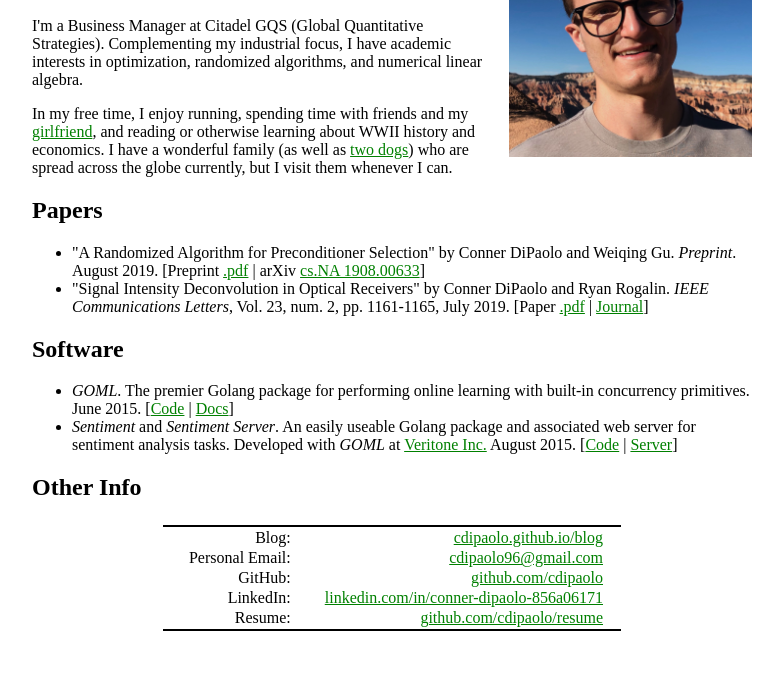
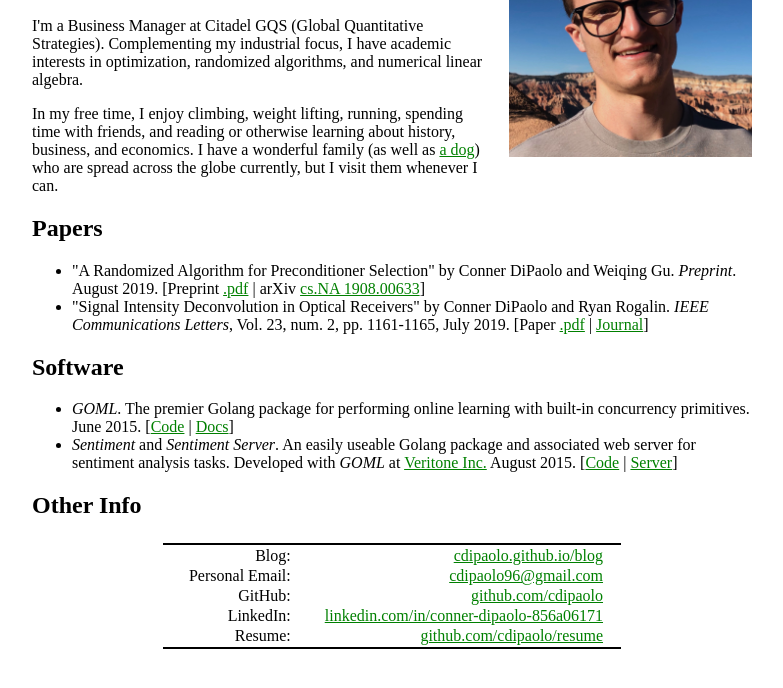
Before and after one commit to cdipaolo/cdipaolo.github.io, a plain HTML site: page index.html in a window 1280 px wide. Shown: the part 150-838 px from the top of the page, without its empty margins (248-1031 px from the left). Drawn offline with Linux system fonts and the light colour scheme.

Commit message:
Update index.html

```diff
--- a/index.html
+++ b/index.html
@@ -22,7 +22,7 @@
                 I'm a Business Manager at Citadel GQS (Global Quantitative Strategies). Complementing my industrial focus, I have academic interests in optimization, randomized algorithms, and numerical linear algebra.
             </p>
             <p>
-            In my free time, I enjoy running, spending time with friends and my <a onmouseenter="hoverFacePicture('grand_canyon.jpg')" onmouseleave="regularFacePicture()" href="https://daphne-poon.github.io/">girlfriend</a>, and reading or otherwise learning about WWII history and economics. I have a wonderful family (as well as <a onmouseenter="hoverFacePicture('dogs.jpg')" onmouseleave="regularFacePicture()" href="#">two dogs</a>) who are spread across the globe currently, but I visit them whenever I can.
+            In my free time, I enjoy climbing, weight lifting, running, spending time with friends, and reading or otherwise learning about history, business, and economics. I have a wonderful family (as well as <a onmouseenter="hoverFacePicture('lexi1.jpg')" onmouseleave="regularFacePicture()" href="#">a dog</a>) who are spread across the globe currently, but I visit them whenever I can.
             </p>
 
             <h2>Papers</h2>
```
